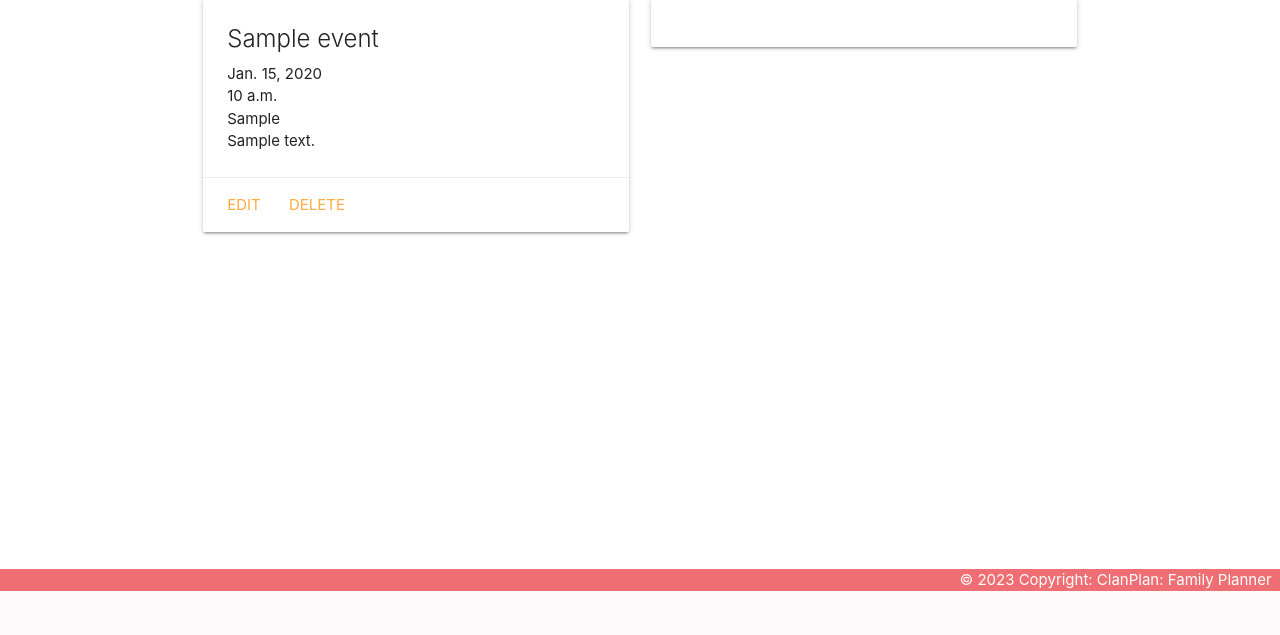
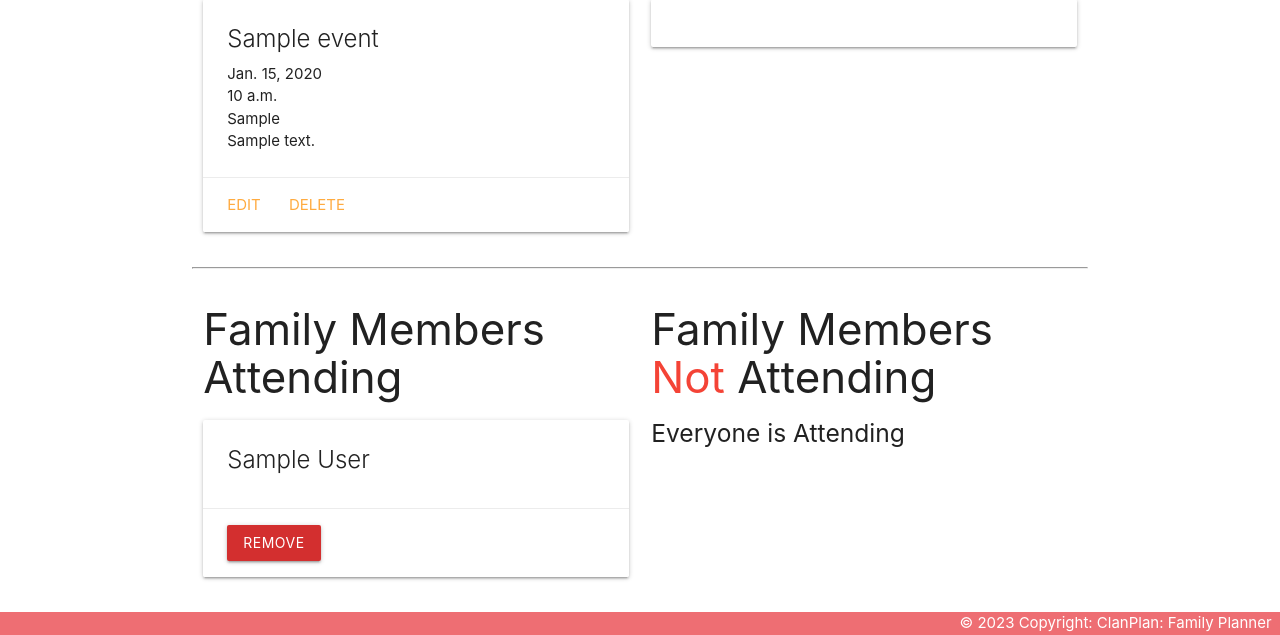
Before and after one commit to jaclynscarey/clanplan, a Django app: page /events/1/ in a window 1280 px wide. Shown: the part 209-844 px from the top of the page. Before the commit the page ends 800 px from the top, so only its background shows below. Run offline with Django 4.2, Linux system fonts and the light colour scheme; a user stored in the database is signed in; tables that the repository leaves empty hold one stand-in row (values such as "Sample post").

Commit message:
wip: implement add/remove attendees for each event

```diff
--- a/main_app/models.py
+++ b/main_app/models.py
@@ -40,3 +40,6 @@ class Attendee(models.Model):
 
     def __str__(self):
         return f'{self.user.first_name} {self.user.last_name}'
+
+    def get_absolute_url(self):
+        return reverse('detail', kwargs={'attendee_id': self.id})
--- a/main_app/templates/events/detail.html
+++ b/main_app/templates/events/detail.html
@@ -33,6 +33,54 @@
     </div>
 </div>
 
+<hr>
+
+<div class="row">
+    <div class="col s6">
+        <h3>Family Members Attending</h3>
+        {% if event.attendees.count %}
+            {% for attendee in event.attendees.all %}
+                <div class="card">
+                    <div class="card-content">
+                        <span class="card-title">
+                            {{ attendee }}
+                        </span>
+                    </div>
+                    <div class="card-action">
+                        <form action="{% url 'unassoc_attendee' event.id attendee.id %}" method="post">
+                            {% csrf_token %}
+                            <button class="btn red darken-2" type="submit">Remove</button>
+                        </form>
+                    </div>
+                </div>
+            {% endfor %}
+        {% else %}
+            <h5>No Attendees</h5>
+        {% endif %}
+    </div>
+    <div class="col s6">
+        <h3>Family Members <span class="red-text">Not</span> Attending</h3>
+        {% if members_not_attending.count %}
+            {% for attendee in members_not_attending %}
+            <div class="card">
+                <div class="card-content">
+                    <span class="card-title">
+                        {{ attendee }}
+                    </span>
+                </div>
+                <div class="card-action">
+                    <form action="{% url 'assoc_attendee' event.id attendee.id %}" method="post">
+                        {% csrf_token %}
+                        <button class="btn green darken-2" type="submit">Add</button>
+                    </form>
+                </div>
+            </div>
+            {% endfor %}
+        {% else %}
+            <h5>Everyone is Attending</h5>
+        {% endif %}
+    </div>
+</div>
 
 
 {% endblock %}
--- a/main_app/templates/events/index.html
+++ b/main_app/templates/events/index.html
@@ -1,7 +1,7 @@
 {% extends 'base.html' %}
 {% block content %}
 
-<h1>Events</h1>
+<h1>{{ user_family }} Events</h1>
 
 {% for event in events %}
     <div class="card">
--- a/main_app/urls.py
+++ b/main_app/urls.py
@@ -10,4 +10,6 @@ urlpatterns = [
     path('events/<int:pk>/delete/', views.EventDelete.as_view(), name='events_delete'),
     path('accounts/signup/', views.signup, name='signup'),
     path('accounts/join_family/', views.join_family, name='join_family'),
+    path('events/<int:event_id>/assoc_attendee/<int:attendee_id>/', views.assoc_attendee, name='assoc_attendee'),
+    path('events/<int:event_id>/unassoc_attendee/<int:attendee_id>/', views.unassoc_attendee, name='unassoc_attendee'),
 ]
--- a/main_app/views.py
+++ b/main_app/views.py
@@ -4,9 +4,10 @@ from django.contrib.auth.mixins import LoginRequiredMixin
 from django.shortcuts import render, redirect
 from django.contrib import messages
 from django.contrib.auth import login
-from .models import Event
+from .models import Event, Attendee
 from .forms import NewFamilyForm, JoinFamilyForm
 from django.contrib.messages.views import SuccessMessageMixin
+
 def home(request):
     return render(request, 'home.html')
 
@@ -21,9 +22,20 @@ def events_index(request):
 @login_required
 def events_detail(request, event_id):
     event = Event.objects.get(id=event_id)
+    id_list = event.attendees.all().values_list('id')
+    members_not_attending = Attendee.objects.exclude(id__in=id_list)
     return render(request, 'events/detail.html', {
-        'event': event
+        'event': event,
+        'members_not_attending': members_not_attending,
         })
+
+def assoc_attendee(request, event_id, attendee_id):
+    Event.objects.get(id=event_id).attendees.add(attendee_id)
+    return redirect('detail', event_id=event_id)
+
+def unassoc_attendee(request, event_id, attendee_id):
+    Event.objects.get(id=event_id).attendees.remove(attendee_id)
+    return redirect('detail', event_id=event_id)
 
 def signup(request):
     error_message = ''
```
